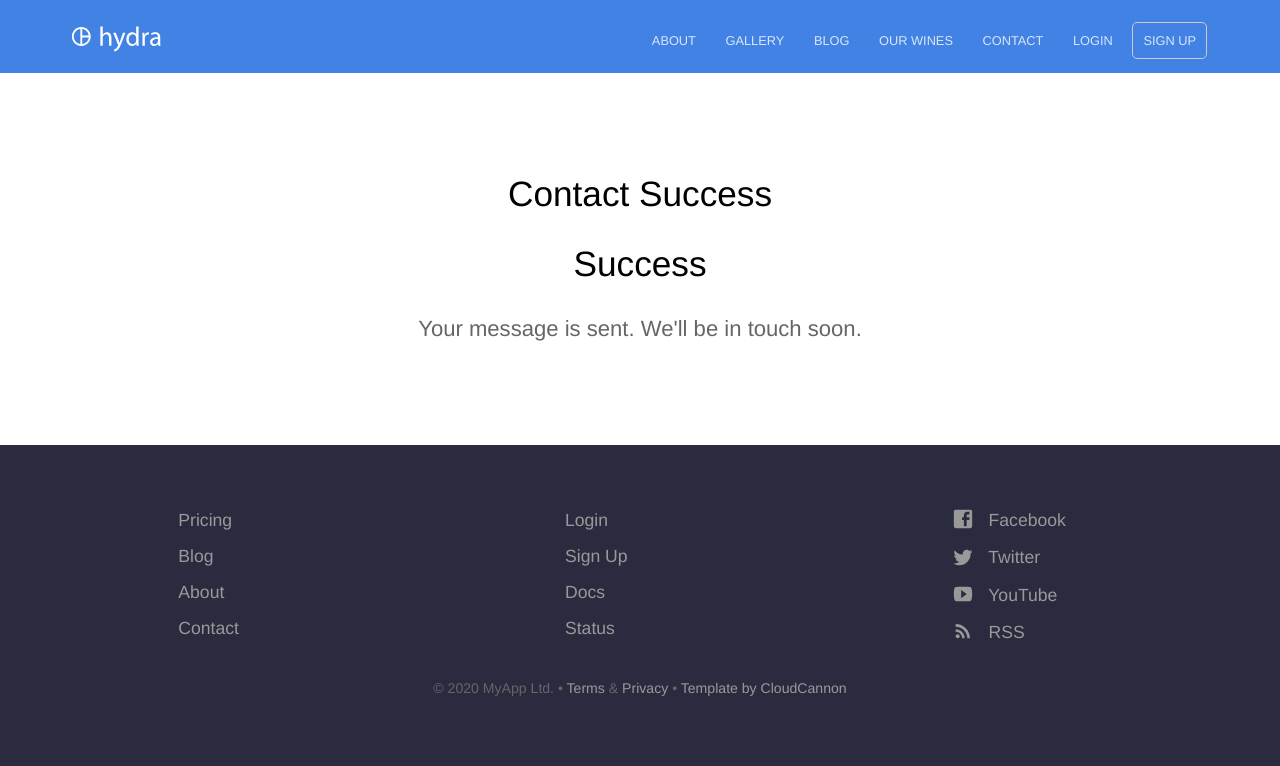
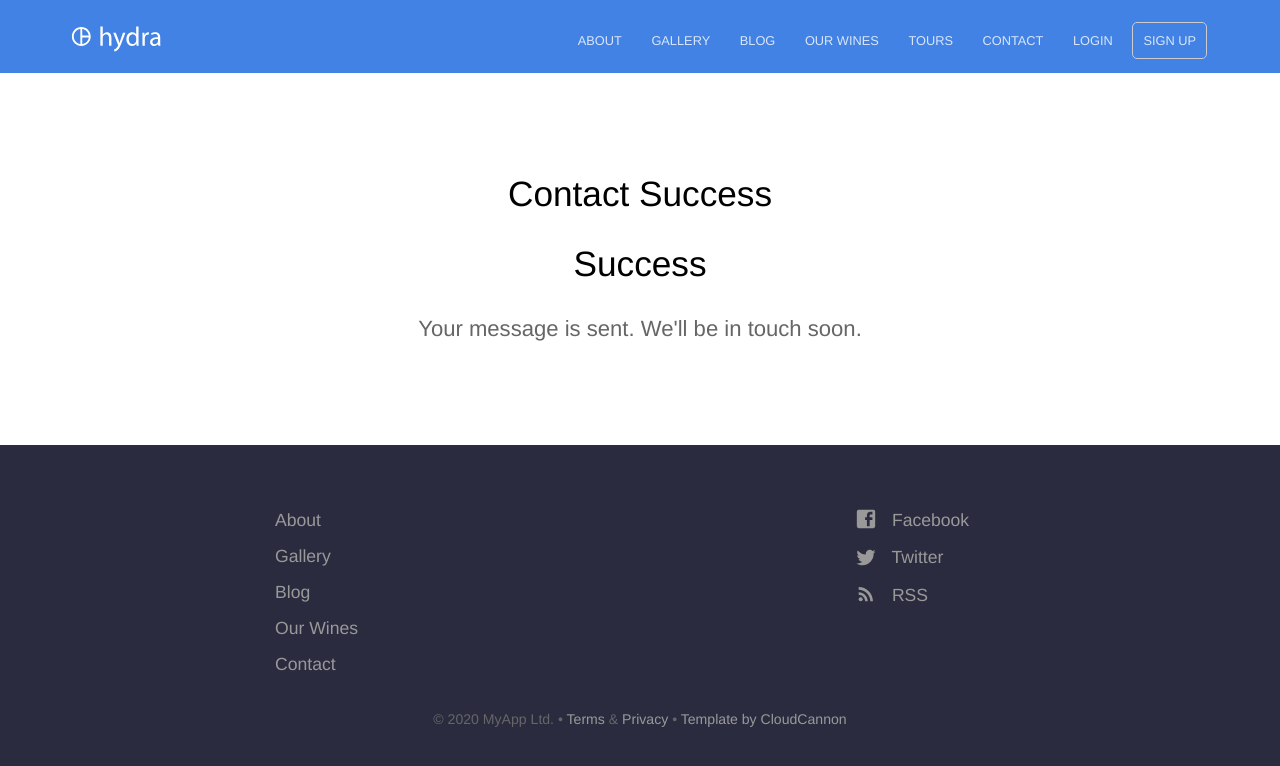
Before and after one commit to seblawson11/CoopersCroft, a Jekyll site: the page built from contact-success.html, in a window 1280 px wide. Shown: the top 766 px of the page. Built offline with Jekyll 4.4.1, drawn with Linux system fonts in a browser that asks for light colours.

Commit message:
homepage sections

```diff
--- a/_data/footer.yml
+++ b/_data/footer.yml
@@ -1,25 +1,14 @@
 - links:
-  - name: Pricing
-    link: /pricing/
+  - name: About
+    link: /about/
+  - name: Gallery
+    link: /gallery/
   - name: Blog
     link: /blog/
-  - name: About
-    link: /about/
+  - name: Our Wines
+    link: /ourwines/
   - name: Contact
     link: /contact/
-- links:
-  - name: Login
-    link: /
-    new_window: true
-  - name: Sign Up
-    link: /
-    new_window: true
-  - name: Docs
-    link: /
-    new_window: true
-  - name: Status
-    link: /
-    new_window: true
 - links:
   - name: Facebook
     link: https://facebook.com/cloudcannon/
@@ -29,10 +18,6 @@
     link: https://twitter.com/cloudcannon/
     social_icon: Twitter
     new_window: true
-  - name: YouTube
-    link: https://youtube.com/cloudcannon/
-    social_icon: YouTube
-    new_window: true
   - name: RSS
     link: /feed.xml
     social_icon: RSS
--- a/_data/navigation.yml
+++ b/_data/navigation.yml
@@ -14,6 +14,10 @@
   link: /ourwines/
   new_window: false
   highlight: false
+- name: Tours
+  link: /tours/
+  new_window: false
+  highlight: false
 - name: Contact
   link: /contact/
   new_window: false
--- a/about.html
+++ b/about.html
@@ -1,6 +1,6 @@
 ---
-title: Our team
-description: We've built an amazing team of developers, marketers, designers and sales people.
+title: Our Story
+description:
 ---
 
 <p>We are a small vineyard located between Newmarket and Bury st Edmunds in the village of Wickhambrook.  The vineyard began in 2012 when we planted 300 Pinot Noir vines, we now have 1000 vines; 500 Pinot and 500 Bacchus.  All are individually tended to by hand.  Now the vines are established we are producing a fantastic Rose which in 2017 won a bronze medal in the East Anglian Wine Awards.</p>
```
